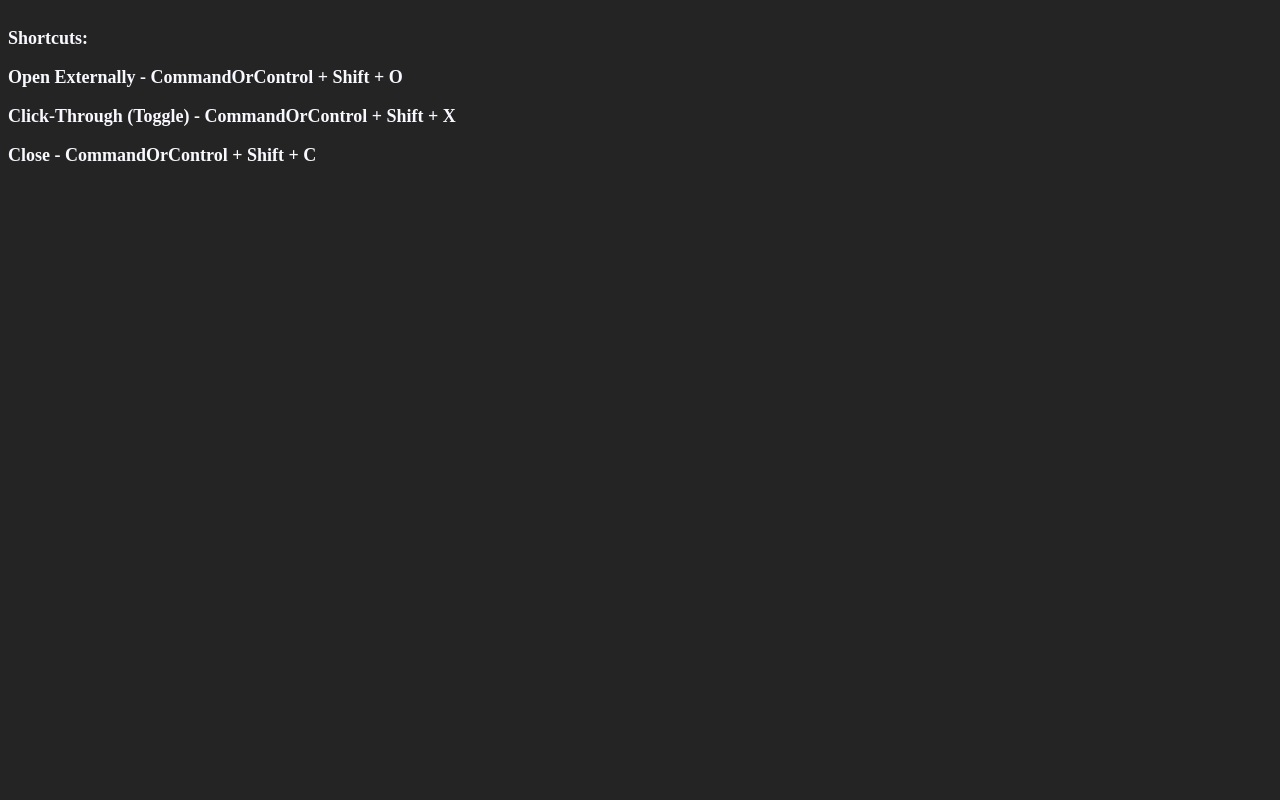
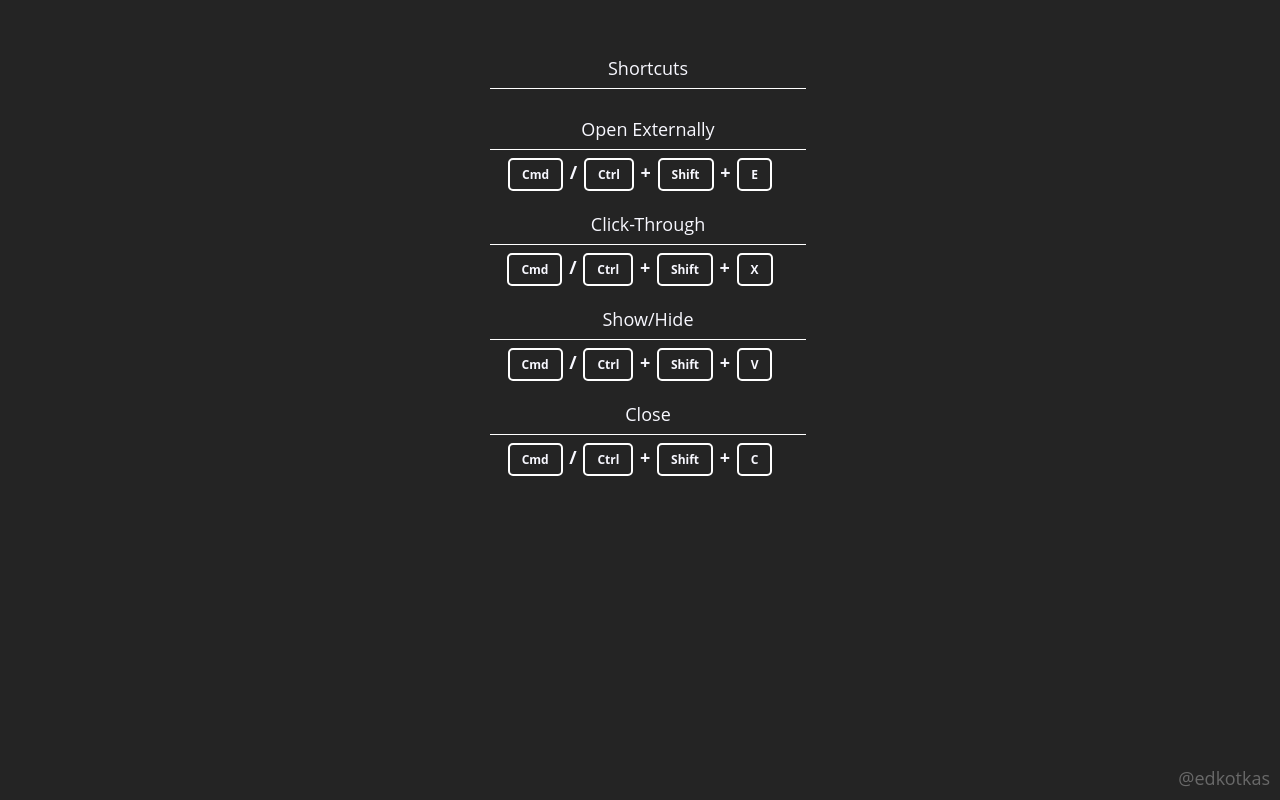
Before and after one commit to edkotkas/floaty, an Electron app: page views/main/index.html in a window 1280 px wide. Drawn offline with nearby package versions, Linux system fonts and the light colour scheme; files that its build step writes are made by us from their sources.

Commit message:
update shortcuts styles

```diff
--- a/src/config.json
+++ b/src/config.json
@@ -1,9 +1,10 @@
 {
   "clickThrough": false,
+  "hidden": false,
   "opacity": 1,
   "main": {
     "width": 500,
-    "height": 400,
+    "height": 550,
     "fullscreenable": false,
     "resizable": true,
     "frame": false,
--- a/views/main/index.html
+++ b/views/main/index.html
@@ -5,11 +5,30 @@
   <link rel="stylesheet" href="index.css">
 </head>
 <body>
-<p>
-  Shortcuts:
-</p>
-<p>Open Externally - CommandOrControl + Shift + O</p>
-<p>Click-Through (Toggle) - CommandOrControl + Shift + X</p>
-<p>Close - CommandOrControl + Shift + C</p>
+<div class="container">
+  <div class="title">Shortcuts</div>
+</div>
+<div class="container">
+  <div class="title">Open Externally</div>
+  <div class="shortcut">
+    <div class="key">Cmd</div> / <div class="key">Ctrl</div> + <div class="key">Shift</div> + <div class="key">E</div>
+  </div>
+  <div class="title">Click-Through</div>
+  <div class="shortcut">
+    <div class="key">Cmd</div> / <div class="key">Ctrl</div> + <div class="key">Shift</div> + <div class="key">X</div>
+  </div>
+  <div class="title">Show/Hide</div>
+  <div class="shortcut">
+    <div class="key">Cmd</div> / <div class="key">Ctrl</div> + <div class="key">Shift</div> + <div class="key">V</div>
+  </div>
+  <div class="title">Close</div>
+  <div class="shortcut">
+    <div class="key">Cmd</div> / <div class="key">Ctrl</div> + <div class="key">Shift</div> + <div class="key">C</div>
+  </div>
+</div>
+
+<div class="author">
+  <a id="github">@edkotkas</a>
+</div>
 </body>
 </html>
--- /dev/null
+++ b/views/main/index.js
@@ -0,0 +1,6 @@
+const {ipcRenderer} = require('electron')
+
+document.addEventListener('DOMContentLoaded', function() {
+  document.getElementById('github')
+    .addEventListener('mouseup', () => ipcRenderer.send('github'))
+})
--- a/views/main/index.scss
+++ b/views/main/index.scss
@@ -1,8 +1,55 @@
 body {
   padding-top: 20px;
   font-size: 18px;
-  font-weight: bolder;
   color: ghostwhite;
+  font-family: "Open Sans", sans-serif;
   overflow: hidden;
   background: #242424;
+
+  .author {
+    position: absolute;
+    bottom: 10px;
+    right: 10px;
+
+    a {
+      cursor: pointer;
+      color: dimgray;
+      text-decoration: none;
+
+      &:hover  {
+        opacity: 0.8;
+      }
+    }
+  }
+
+  .container {
+    text-align: center;
+    max-width: 300px;
+    width: 100%;
+    margin: 0 auto;
+  }
+
+  .title {
+    margin-top: 20px;
+    text-align: center;
+    padding: 8px;
+    margin-bottom: 10px;
+    border-bottom: 1px solid white;
+    width: 100%;
+  }
+
+  .shortcut {
+    text-align: center;
+    font-weight: bolder;
+
+    .key {
+      display: inline;
+      text-align: center;
+      border: 2px solid white;
+      padding: 6px 12px;
+      margin: 2px;
+      border-radius: 5px;
+      font-size: 12px;
+    }
+  }
 }
--- a/views/toolbox/index.js
+++ b/views/toolbox/index.js
@@ -20,4 +20,7 @@ document.addEventListener('DOMContentLoaded', function() {
 
   document.getElementById('click')
     .addEventListener('mouseup', () => ipcRenderer.send('click'))
+
+  document.getElementById('github')
+    .addEventListener('mouseup', () => ipcRenderer.send('github'))
 })
--- a/views/toolbox/index.scss
+++ b/views/toolbox/index.scss
@@ -1,5 +1,5 @@
 body {
-  color: ghostwhite;
+  color: ghostwhite !important;
   overflow: hidden;
   background: #242424;
 
@@ -34,6 +34,10 @@ body {
       background-color: transparent;
       border-bottom: 1px solid ghostwhite !important;
 
+      &::placeholder {
+        color: dimgray;
+      }
+
       &:focus {
         outline: none;
       }
```
Also changed, not shown: main.js (+48 -16 lines), views/toolbox/index.html (+1 -1 lines).
